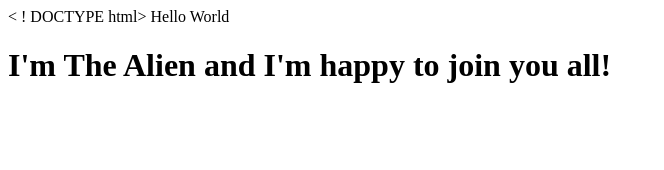
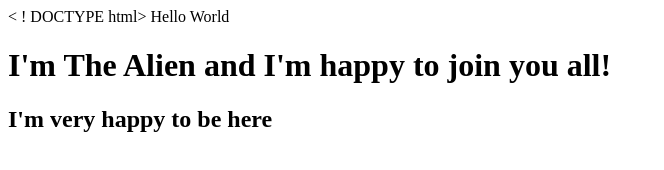
Before and after one commit to selmaBBK/helloWorld, a plain HTML site: page index.html in a window 1280 px wide. Shown: the whole page, without its empty margins (0-664 px from the left). Drawn offline with Linux system fonts and the light colour scheme.

Commit message:
Added h2 tag

```diff
--- a/index.html
+++ b/index.html
@@ -9,6 +9,9 @@
 
                      <body>
                      <h1>I'm The Alien and I'm happy to join you all!</h1>
+                     <h2>I'm very happy to be here</h2>
+
+
 
                      </body>
 
```
